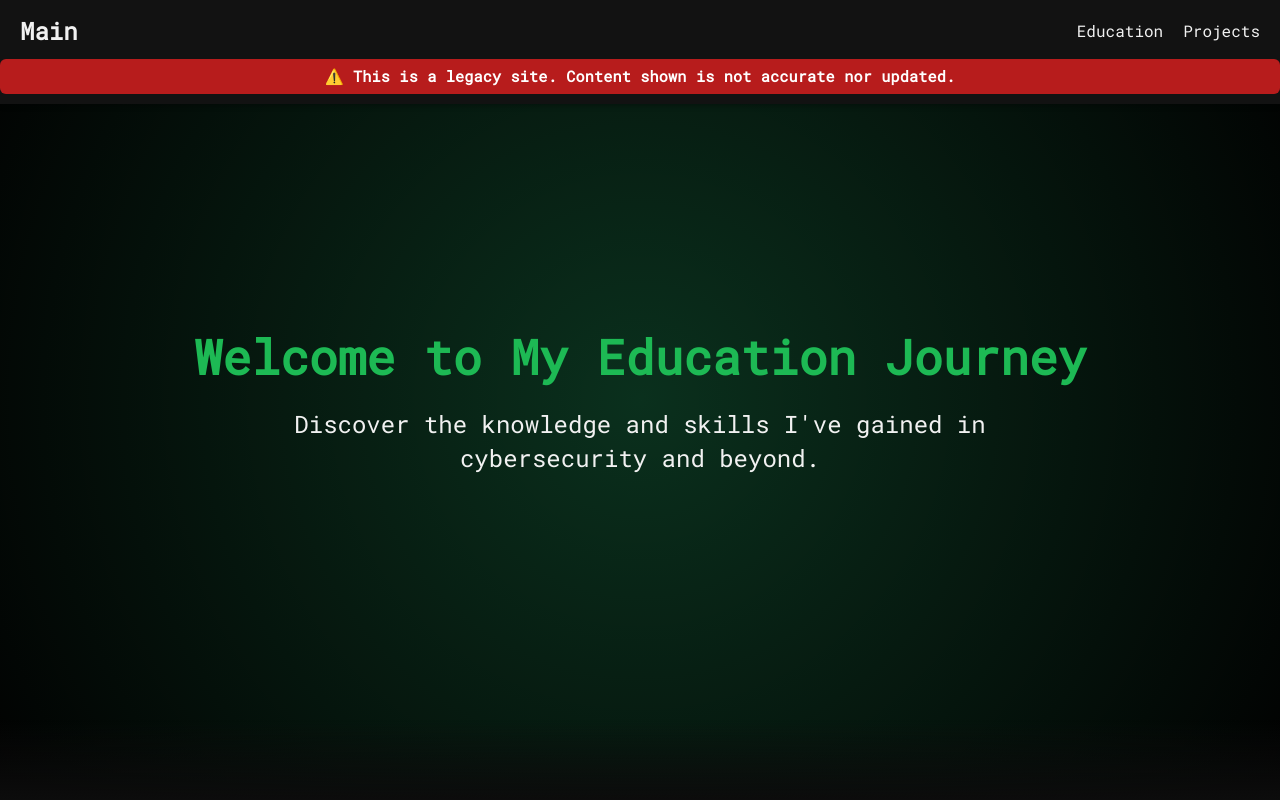
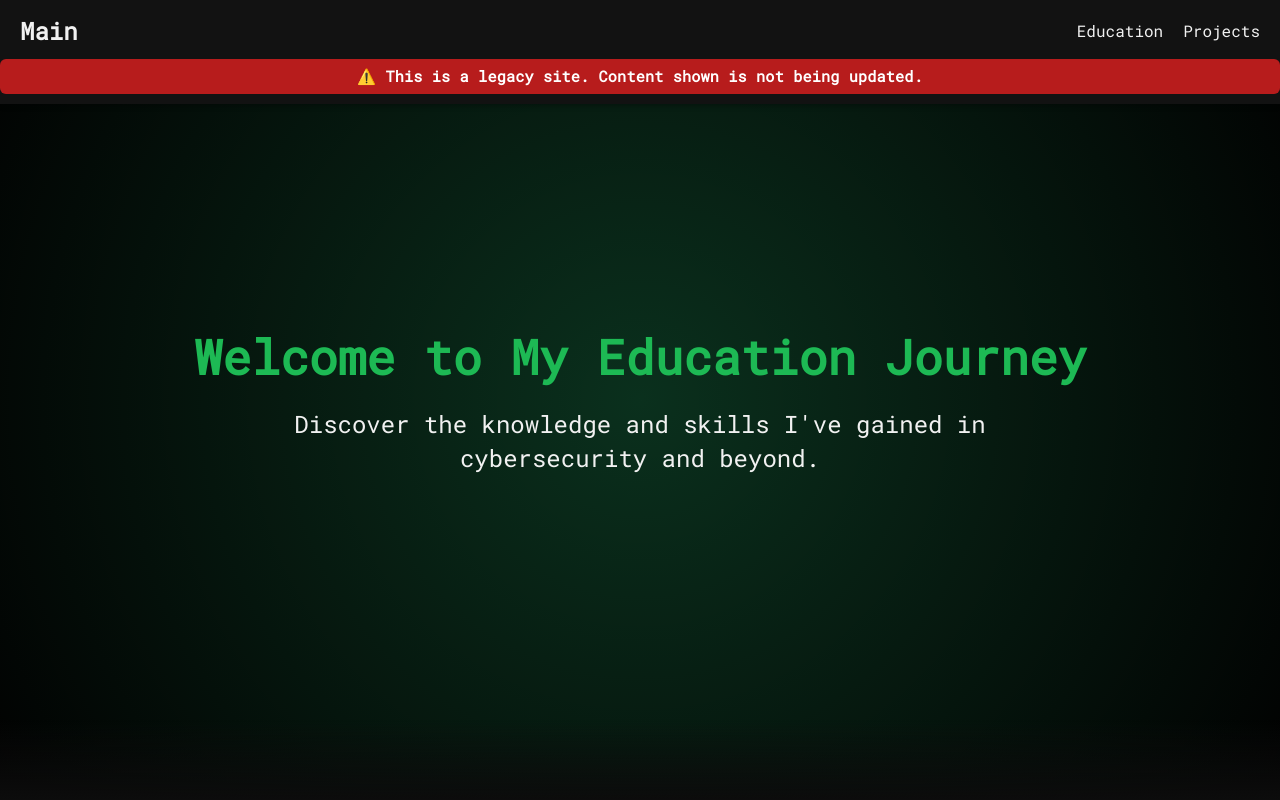
Before and after one commit to AbdulrazzakSwai/legacy-website, a plain HTML site: page education/index.html in a window 1280 px wide. Shown: the top 800 px of the page. Drawn offline with Linux system fonts and the light colour scheme.

Commit message:
Update legacy site warning message for clarity

```diff
--- a/education/index.html
+++ b/education/index.html
@@ -55,7 +55,7 @@
 		</ul>
 		</div>
 		<div class="navbar-legacy-warning" style="color: #fff; background: #b71c1c; padding: 0.5em 1em; border-radius: 6px; margin-top: 0.5em; font-size: 0.95em; text-align: center; font-weight: bold; letter-spacing: 0.01em;">
-        ⚠️ This is a legacy site. Content shown is not accurate nor updated.
+        ⚠️ This is a legacy site. Content shown is not being updated.
       </div>
 	</nav>
 
```
Also changed, not shown: index.html (+1 -1 lines), projects/index.html (+1 -1 lines).
